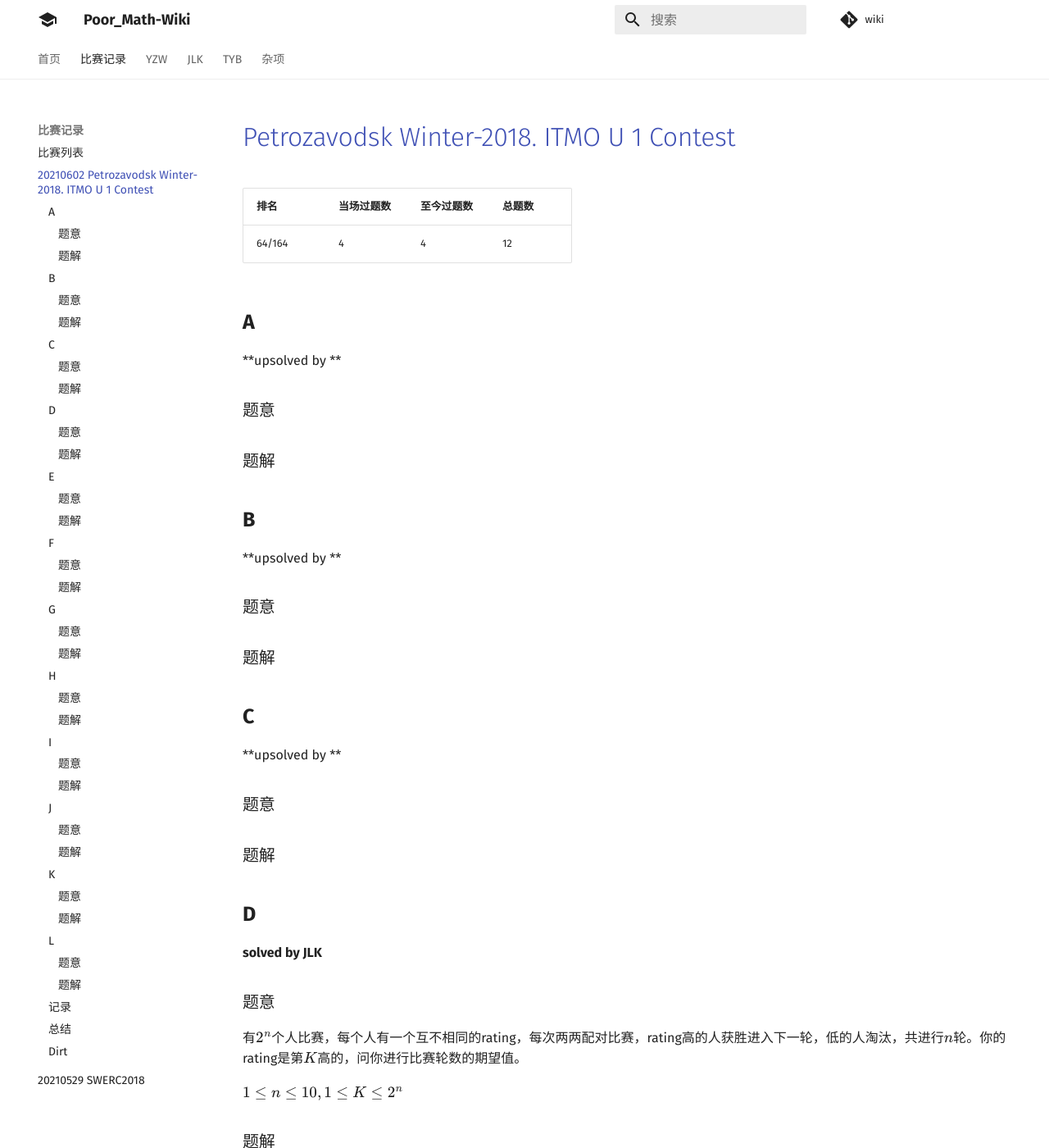
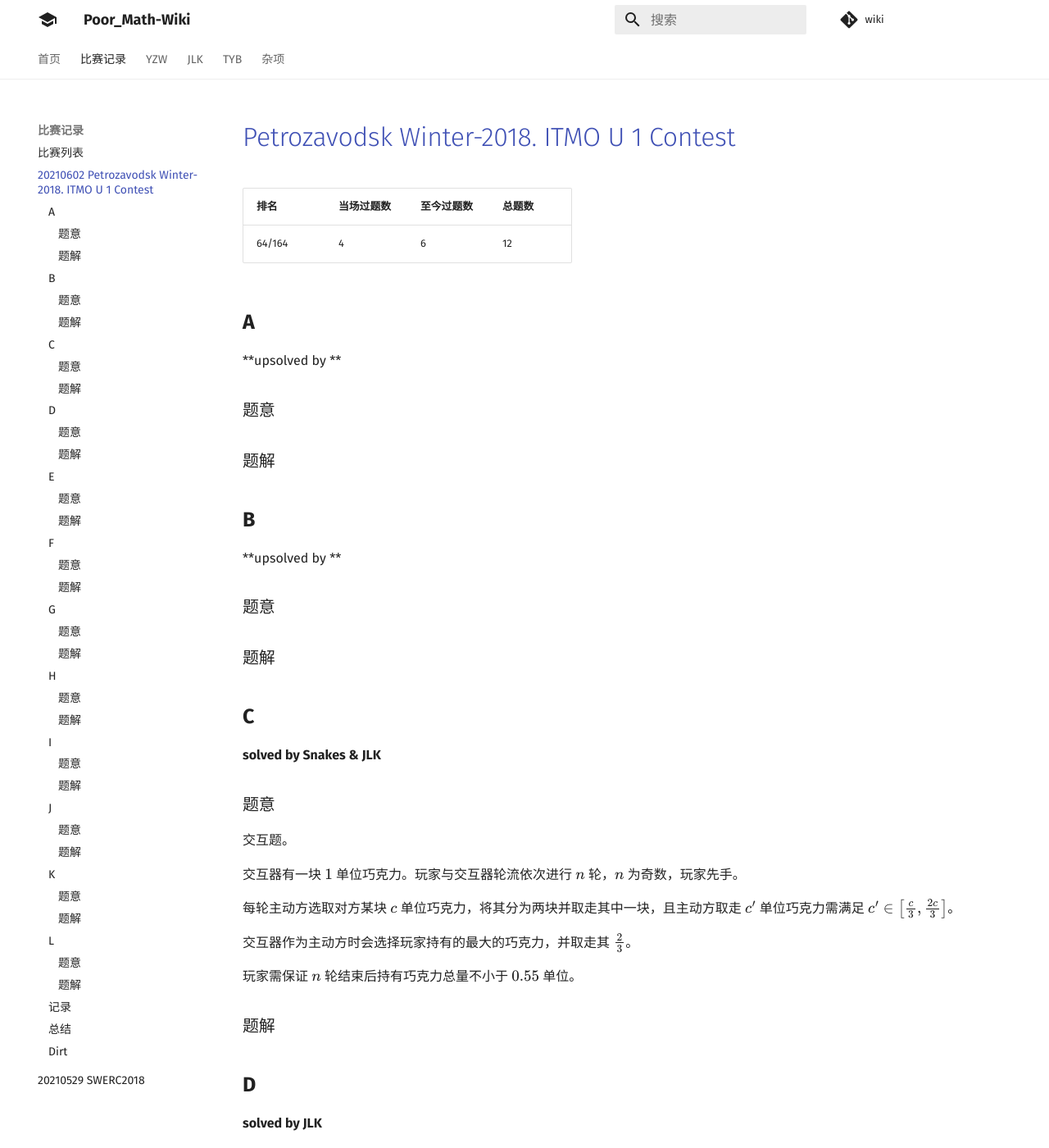
Before and after one commit to PoorMath/PoorMath.github.io, an MkDocs documentation site: the page built from docs/contest/20210602 Petrozavodsk Winter-2018. ITMO U 1 Contest.md, in a window 1280 px wide and 1400 px high. Shown: the whole window at 82% size. Built offline with MkDocs 1.6.1 and Material for MkDocs 9.7.7, drawn with Linux system fonts in a browser that asks for light colours; comment, search, counter and statistics services are not loaded.

Commit message:
Update 20210602 Petrozavodsk Winter-2018. ITMO U 1 Contest.md

```diff
--- a/docs/contest/20210602 Petrozavodsk Winter-2018. ITMO U 1 Contest.md
+++ b/docs/contest/20210602 Petrozavodsk Winter-2018. ITMO U 1 Contest.md
@@ -2,7 +2,7 @@
 
 | 排名   | 当场过题数 | 至今过题数 | 总题数 |
 | ------ | ---------- | ---------- | ------ |
-| 64/164 | 4          | 4          | 12     |
+| 64/164 | 4          | 6          | 12     |
 
 ## **A**
 
@@ -30,11 +30,19 @@
 
 ## **C**
 
-**upsolved by **
+**solved by Snakes & JLK**
 
 ### 题意
 
+交互题。
 
+交互器有一块 $1$ 单位巧克力。玩家与交互器轮流依次进行 $n$ 轮，$n$ 为奇数，玩家先手。
+
+每轮主动方选取对方某块 $c$ 单位巧克力，将其分为两块并取走其中一块，且主动方取走 $c'$ 单位巧克力需满足 $c'\in\left[{c\over 3},{2c\over 3}\right]$。
+
+交互器作为主动方时会选择玩家持有的最大的巧克力，并取走其 $2\over 3$。
+
+玩家需保证 $n$ 轮结束后持有巧克力总量不小于 $0.55$ 单位。
 
 ### 题解
 
```
